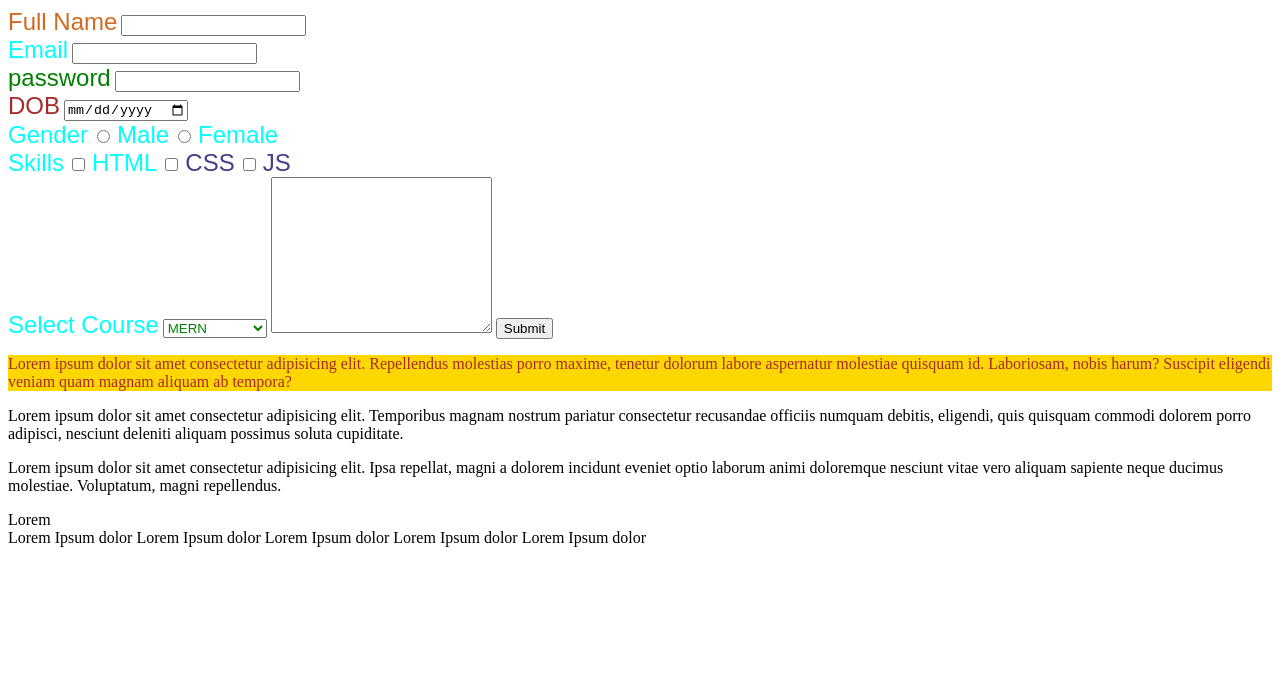
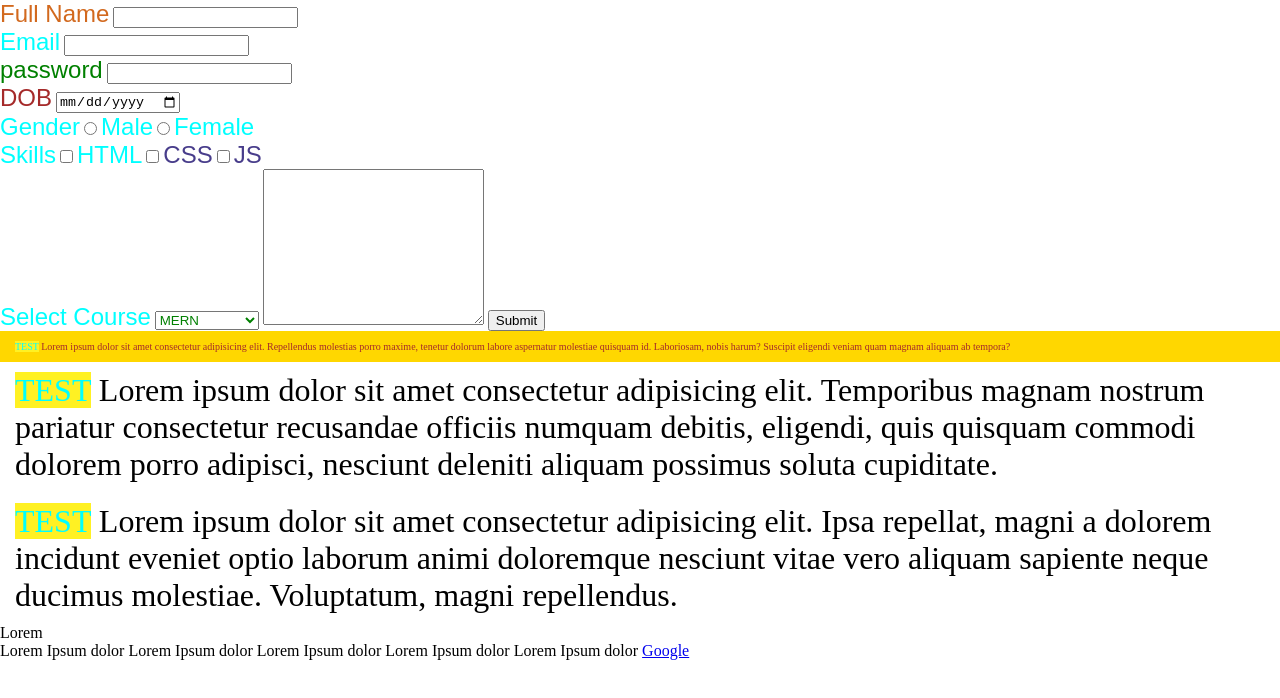
Before and after one commit to iamsayeeduddin/cgc-html-1, a plain HTML site: page form.html in a window 1280 px wide. Drawn offline with Linux system fonts and the light colour scheme.

Commit message:
CSS Basics

```diff
--- a/assets/index.css
+++ b/assets/index.css
@@ -8,6 +8,10 @@ label {
 } */
 
 /* Basic Selectors */
+
+* {
+  margin: 0;
+}
 
 label {
   font-size: 24px;
@@ -41,4 +45,20 @@ p + span {
   color: red;
 }
 
-~
+p::before {
+  content: "TEST";
+  color: aqua;
+  background-color: #fff123;
+}
+
+p {
+  box-sizing: border-box;
+  /* height: 25vh; */
+  font-size: 2em;
+  margin: 0;
+  /* padding-left: 5px;
+  padding-right: 5px;
+  padding-top: 5px;
+  padding-bottom: 5px; */
+  padding: 10px 15px;
+}
--- a/form.html
+++ b/form.html
@@ -42,7 +42,7 @@
       </select>
       <textarea name="" id="" rows="10" cols="25"></textarea>
       <button type="submit">Submit</button>
-      <div>
+      <div style="font-size: 5px">
         <p>
           Lorem ipsum dolor sit amet consectetur adipisicing elit. Repellendus molestias porro maxime, tenetur dolorum labore aspernatur molestiae
           quisquam id. Laboriosam, nobis harum? Suscipit eligendi veniam quam magnam aliquam ab tempora?
@@ -63,5 +63,6 @@
     <span>Lorem Ipsum dolor</span>
     <span>Lorem Ipsum dolor</span>
     <span>Lorem Ipsum dolor</span>
+    <a href="https://google.com">Google</a>
   </body>
 </html>
```
